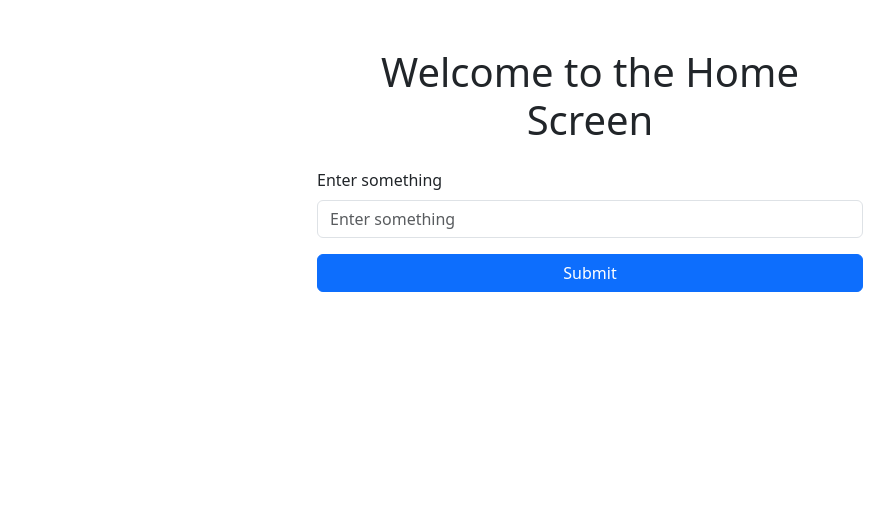
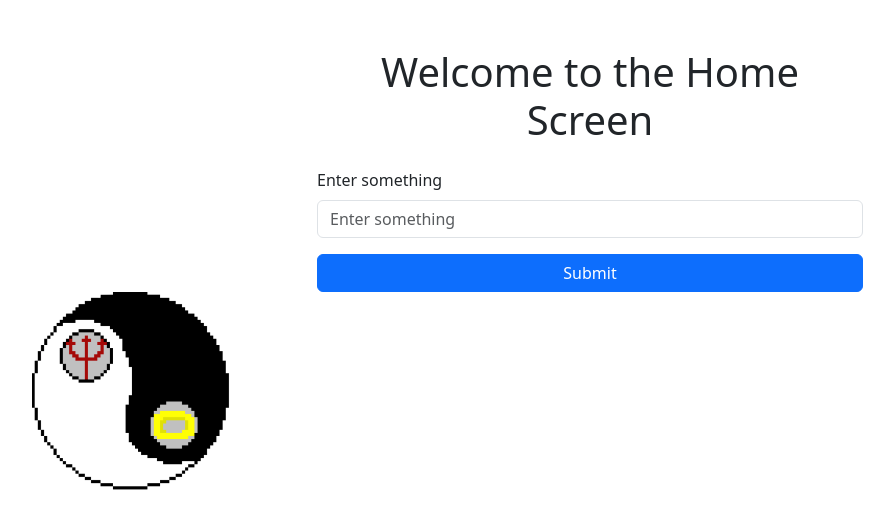
Before and after one commit to dusenkajozef/Super_Legal, a React (Create React App) app: page /home in a window 1280 px wide. Shown: the top 528 px of the page, without its empty margins (50-944 px from the left). Built offline with nearby package versions, Linux system fonts and the light colour scheme.

Commit message:
new logo image

```diff
--- a/src/components/screens/homeScreen.jsx
+++ b/src/components/screens/homeScreen.jsx
@@ -3,6 +3,7 @@ import { useDispatch } from 'react-redux';
 import { useNavigate } from 'react-router-dom';
 import { setPrompt } from '../../redux/promptSlice';
 import { Container, Row, Col, Button, Form } from 'react-bootstrap';
+import Logo from "../../images/Logo.png"
 import 'bootstrap/dist/css/bootstrap.min.css';
 
 export default function HomeScreen() {
@@ -37,7 +38,9 @@ export default function HomeScreen() {
             </Button>
           </Form>
         </Col>
+
       </Row>
+      <img src= {Logo} alt="" width="200" height="200"/>
     </Container>
   );
 }
```
Also changed, not shown: src/images/Logo.png.
